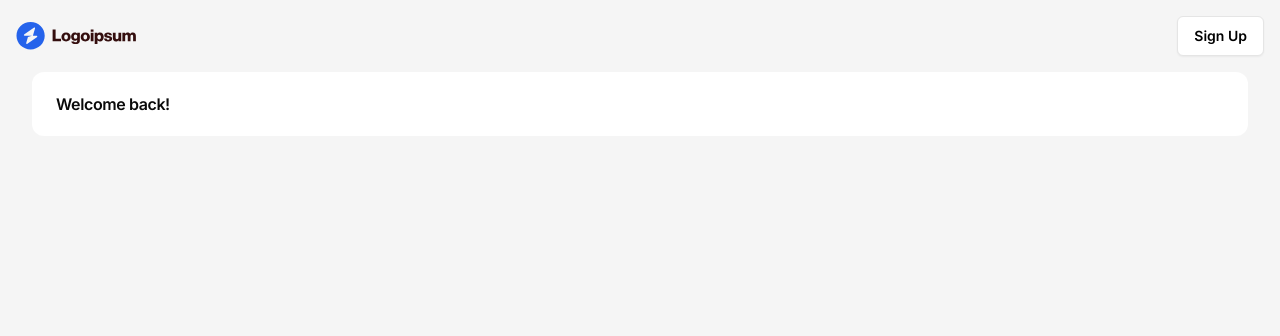
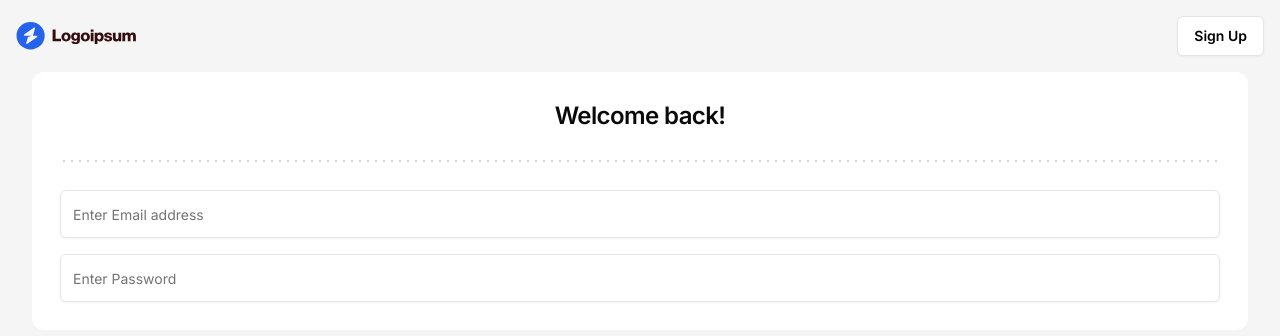
Before and after one commit to gyhcom/Jira_Gyh, a Next.js app: page /sign-in in a window 1280 px wide. Shown: the top 336 px of the page. Built offline with nearby package versions, Linux system fonts and the light colour scheme.

Commit message:
feat: add DottedSeparator component and integrate it into SignInCard with form inputs for email and password

```diff
--- a/src/app/(auth)/layout.tsx
+++ b/src/app/(auth)/layout.tsx
@@ -1,4 +1,4 @@
-
+"use client";
 
 import { Button } from '@/components/ui/button';
 import Image from 'next/image';
--- a/src/app/(auth)/sign-in/page.tsx
+++ b/src/app/(auth)/sign-in/page.tsx
@@ -1,3 +1,5 @@
+"use client"
+
 import { SignInCard } from '@/features/auth/components/sign-in-card'
 import React from 'react'
 
--- /dev/null
+++ b/src/components/dotted-separator.tsx
@@ -0,0 +1,39 @@
+import { cn } from "@/lib/utils";
+import { he, is } from "date-fns/locale";
+
+interface DottedSeparator {
+  className?: string;
+  color?: string;
+  height?: string;
+  dotSize?: string;
+  gapSize?: string;
+  direction?: "horizontal" | "vertical";
+};
+
+export const DottedSeparator = ({
+  className = "",
+  color = "#d4d4d8", // Default color is gray-400
+  height = "2px",
+  dotSize = "2px",
+  gapSize = "6px",
+  direction = "horizontal",
+}: DottedSeparator) => {
+  const isHorizontal = direction === "horizontal";
+  return (
+    <div
+      className={cn(isHorizontal ? "w-full flex items-center":"h-full flex flex-con items-center",
+        className
+      )}
+      style={{
+        width: isHorizontal ? "100%" : height,
+        height: isHorizontal ? height : "100%",
+        backgroundImage: `radial-gradient(circle, ${color} 25%, transparent 25%)`,
+        backgroundSize: isHorizontal
+            ? `${parseInt(dotSize) + parseInt(gapSize)}px ${height}`
+            : `${height} #{parseInt(dotSize) + parseInt(gapSize)}px`,
+        backgroundRepeat: isHorizontal ? "repeat-x" : "repeat-y",
+        backgroundPosition: "center"
+      }}
+    />
+  );
+};
--- a/src/features/auth/components/sign-in-card.tsx
+++ b/src/features/auth/components/sign-in-card.tsx
@@ -1,18 +1,49 @@
+"use client"
+
+import { DottedSeparator } from "@/components/dotted-separator"
 import {
     Card,
     CardContent,
     CardHeader,
     CardTitle
 } from "@/components/ui/card"
+import { Input } from "@/components/ui/input"
 
 export const SignInCard = () => {
     return (
         <Card className="w-full h-full md:w[487px] border-none shadow-none">
-            <CardHeader>
-                <CardTitle>
+            <CardHeader className="flex items-center justify-center text-center p-7">
+                <CardTitle className="text-2xl">
                     Welcome back!
                 </CardTitle>
             </CardHeader>
+            <div className="px-7">
+                <DottedSeparator />
+            </div>
+
+            <CardContent className="p-7">
+                <form className="space-y-4">
+                    <Input
+                    required
+                    type="email"
+                    value={""}
+                    onChange={() => {}}
+                    placeholder="Enter Email address"
+                    disabled={false}
+
+                    />
+                    <Input
+                    required
+                    type="password"
+                    value={""}
+                    onChange={() => {}}
+                    placeholder="Enter Password"
+                    disabled={false}
+                    min = {8}
+                    max = {256}
+                    />
+                </form>
+            </CardContent>
         </ Card >
     )
 }
```
